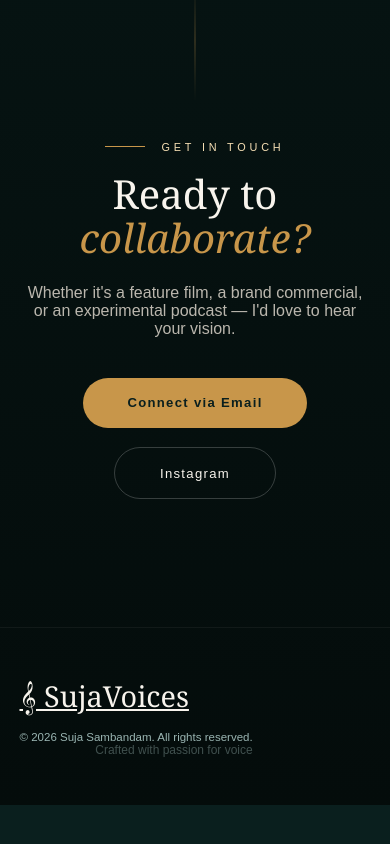
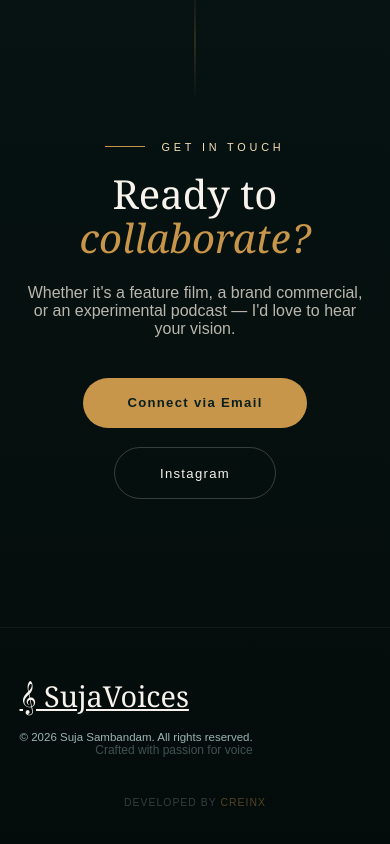
Before and after one commit to creinx-sample/artistic, a React (Vite) app: page /about in a window 390 px wide. Shown: the part 3408-4252 px from the top of the page. Before the commit the page ends 4213 px from the top, so only its background shows below. Built offline with nearby package versions, Linux system fonts and the light colour scheme; no server answers; a web font is replaced by a local one.

Commit message:
Refined hero aesthetics, added developer watermark, and verified mobile responsiveness

```diff
--- a/src/components/Footer.tsx
+++ b/src/components/Footer.tsx
@@ -24,6 +24,9 @@ export default function Footer() {
           &copy; {new Date().getFullYear()} Suja Sambandam. All rights reserved. <br />
           <span style={{ opacity: 0.4, fontSize: '0.75rem' }}>Crafted with passion for voice</span>
         </div>
+        <div className="dev-watermark">
+          Developed by <strong>Creinx</strong>
+        </div>
       </div>
     </footer>
   );
--- a/src/index.css
+++ b/src/index.css
@@ -78,10 +78,11 @@ nav .logo-tagline{font-size:.65rem!important;font-weight:300!important;color:var
 .hero-badge{display:inline-flex;align-items:center;gap:.8rem;background:rgba(200,150,74,.1);border-radius:50px;padding:.5rem 1.5rem .5rem .8rem;margin-bottom:2.5rem;opacity:0;animation:slideUp .8s .3s forwards}
 .badge-wave{display:flex;align-items:center;gap:2px;height:120%}
 .bw-line{width:2px;background:var(--gold);border-radius:1px}
-.badge-text-gold{font-size:.7rem;letter-spacing:.2em;text-transform:uppercase;color:var(--gold);font-weight:500}
+.badge-text-gold{font-size:.7rem;letter-spacing:.2em;text-transform:uppercase;color:var(--gold-light);font-weight:600;text-shadow:0 0 10px rgba(200,150,74,.3)}
 
 .hero-title{font-family:var(--fd);font-size:clamp(4rem,10vw,10.5rem);font-weight:300;line-height:.95;color:var(--cream);opacity:0;animation:slideUp .9s .5s forwards}
-.hero-title .accent{color:var(--gold);opacity:.6;display:inline-block;margin-left:20px}
+.hero-title .name-first{color:var(--gold-pale);display:inline-block}
+.hero-title .accent{color:var(--gold);opacity:.8;display:inline-block;margin-left:20px}
 .hero-desc{margin-top:2.2rem;font-size:1.1rem;line-height:1.7;color:rgba(232,224,213,.8);max-width:540px;font-weight:300;opacity:0;animation:slideUp .9s .7s forwards}
 .hero-actions{margin-top:3.5rem;display:flex;gap:1.5rem;flex-wrap:wrap;opacity:0;animation:slideUp .9s .9s forwards}
 .btn-primary{padding:1.1rem 2.8rem;background:var(--gold);color:var(--dark);border:none;border-radius:50px;font-family:var(--fb);font-size:.82rem;font-weight:600;letter-spacing:.1em;cursor:none;text-decoration:none;transition:all .3s;display:flex;align-items:center;gap:.8rem}
@@ -296,6 +297,8 @@ footer{background:linear-gradient(to bottom, #061312, #040c0b); position:relativ
 .footer-bottom-links{display:flex;gap:2rem}
 .footer-bottom-links a{font-size:.72rem;color:var(--text-muted);text-decoration:none;transition:color .3s}
 .footer-bottom-links a:hover{color:var(--gold)}
+.dev-watermark{font-size:.65rem;color:rgba(255,255,255,0.2);letter-spacing:.1em;text-transform:uppercase;margin-top:1.5rem;text-align:center;width:100%}
+.dev-watermark strong{color:rgba(200,150,74,0.4);font-weight:500}
 
 /* ── AUDIO MODAL ── */
 .modal-overlay{position:fixed;inset:0;z-index:2000;background:rgba(10,20,20,.85);backdrop-filter:blur(16px);display:flex;align-items:center;justify-content:center;opacity:0;pointer-events:none;transition:opacity .3s}
--- a/src/pages/Home.tsx
+++ b/src/pages/Home.tsx
@@ -117,7 +117,7 @@ export default function Home() {
           </div>
 
           <h1 className="hero-title">
-            Suja <span className="accent">Sambandam</span>
+            <span className="name-first">Suja</span> <span className="accent">Sambandam</span>
           </h1>
 
           <p className="hero-desc">
```
